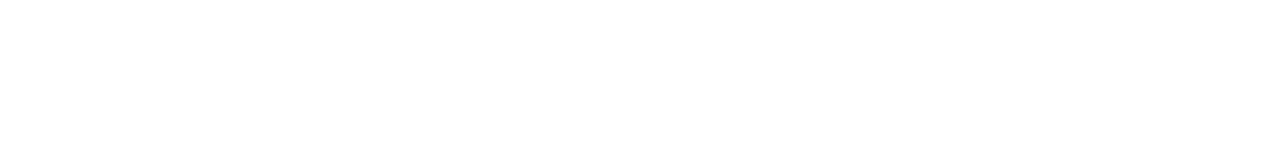
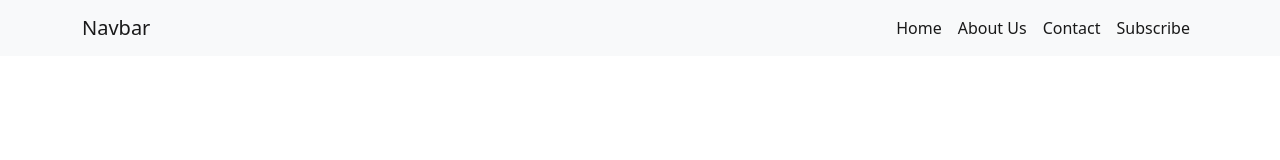
Before and after one commit to mnin-nahid/convention-center, a plain HTML site: page index.html in a window 1280 px wide. Drawn offline with nearby package versions, Linux system fonts and the light colour scheme.

Commit message:
navbar complete

```diff
--- a/index.html
+++ b/index.html
@@ -14,6 +14,34 @@
 </head>
 <body>
     <header>
+        <!-- navbar start -->
+        <nav class="navbar navbar-expand-sm navbar-light bg-light">
+            <div class="container">
+              <a class="navbar-brand" href="#">Navbar</a>
+              <button class="navbar-toggler" type="button" data-bs-toggle="collapse" data-bs-target="#navbarSupportedContent" aria-controls="navbarSupportedContent" aria-expanded="false" aria-label="Toggle navigation">
+                <span class="navbar-toggler-icon"></span>
+              </button>
+              <div class="collapse navbar-collapse" id="navbarSupportedContent">
+                <ul class="navbar-nav ms-auto mb-2 mb-lg-0">
+                  <li class="nav-item">
+                    <a class="nav-link active" aria-current="page" href="#">Home</a>
+                  </li>
+                  <li class="nav-item">
+                    <a class="nav-link active" aria-current="page" href="#">About Us</a>
+                  </li>
+                  <li class="nav-item">
+                    <a class="nav-link active" aria-current="page" href="#">Contact</a>
+                  </li>
+                  <li class="nav-item">
+                    <a class="nav-link active" aria-current="page" href="#">Subscribe</a>
+                  </li>
+                </ul>
+              </div>
+            </div>
+          </nav>
+        <!-- navbar end -->
+        <!-- Carousel start -->
+        <!-- Carousel end -->
 
     </header>
     <main>
```
